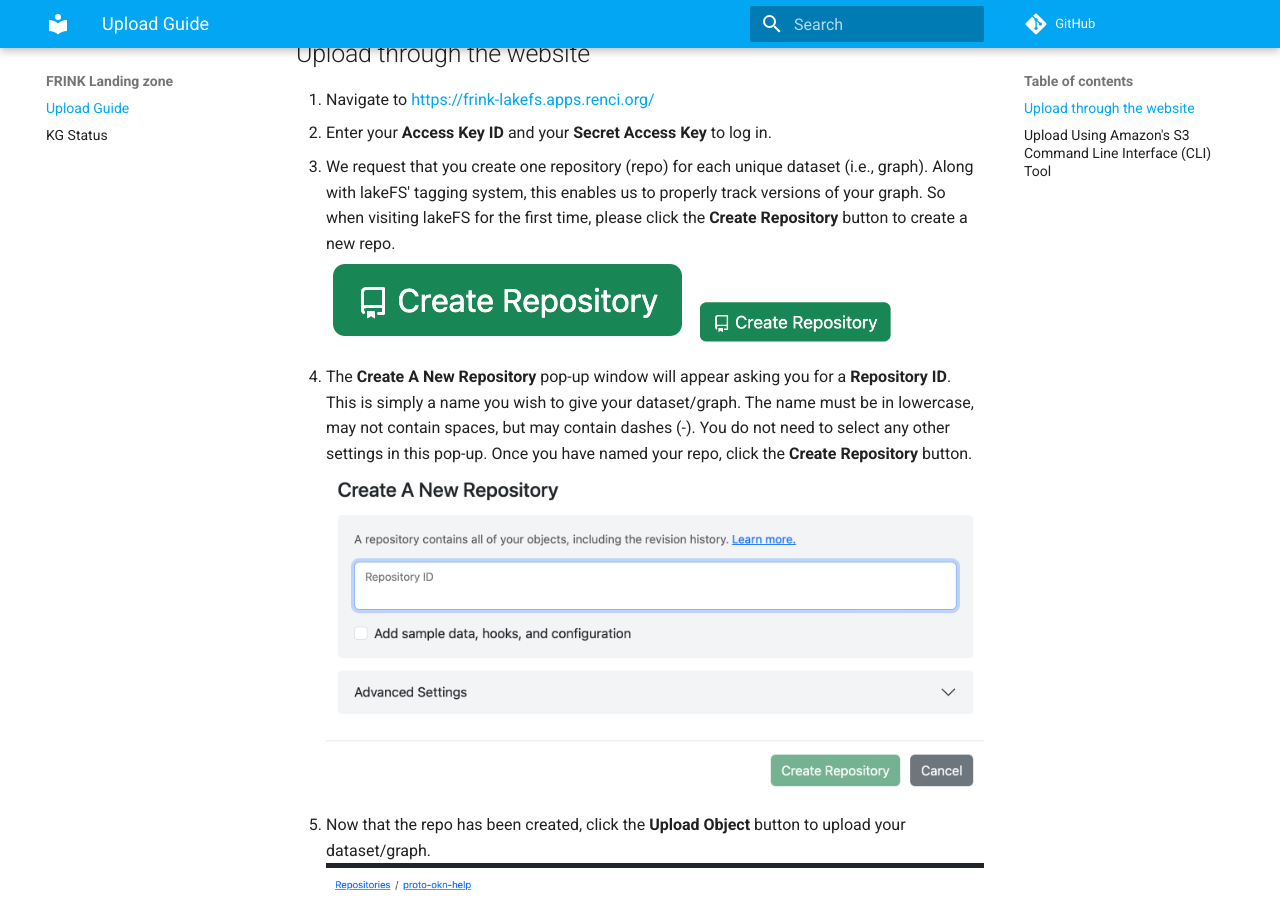
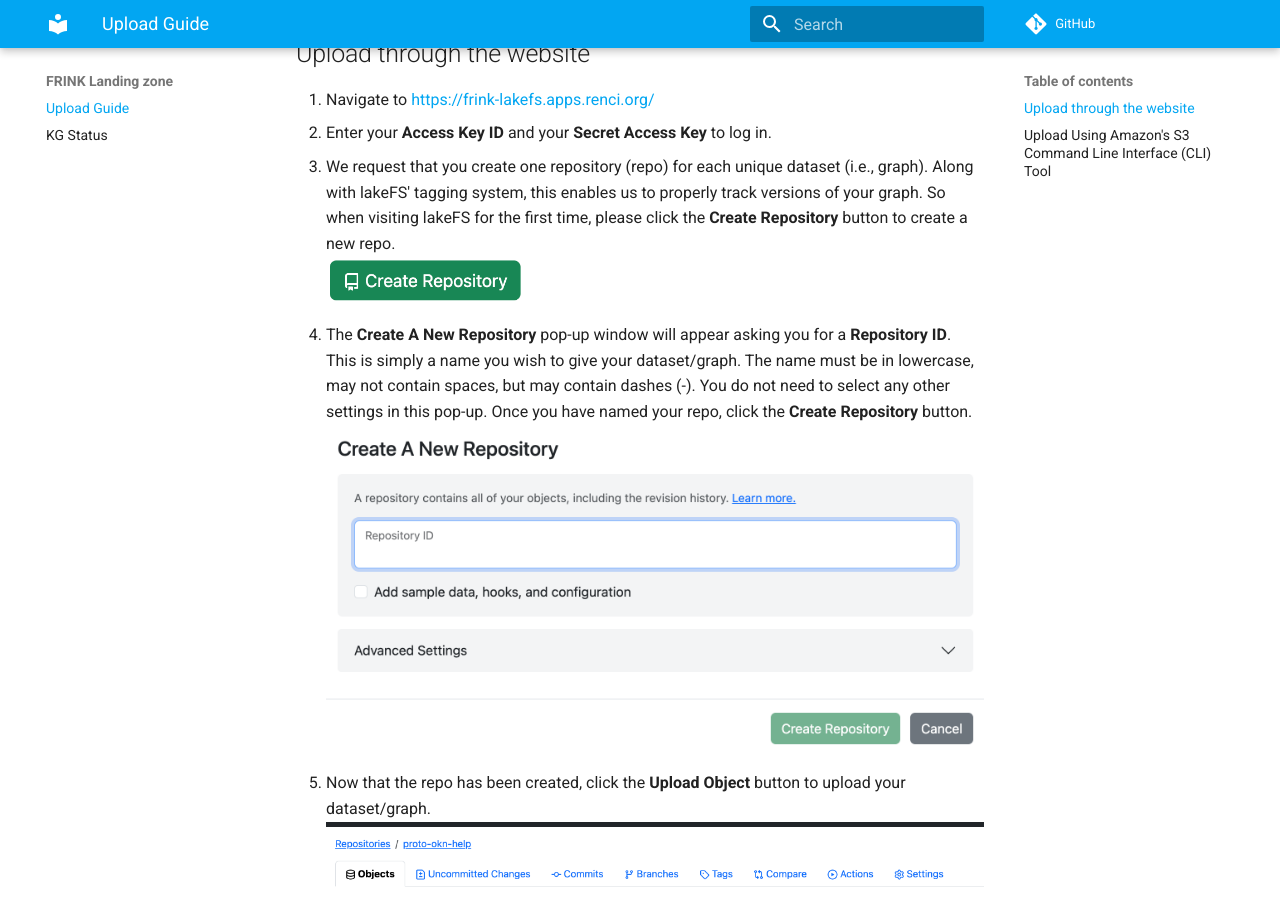
Before and after one commit to frink-okn/frink-landing-zone, an MkDocs documentation site: the page built from docs/index.md, in a window 1280 px wide and 900 px high, scrolled down 571 px. Built offline with MkDocs 1.6.1 and Material for MkDocs 9.7.7, drawn with Linux system fonts in a browser that asks for light colours; comment, search, counter and statistics services are not loaded.

Commit message:
Update index.md

```diff
--- a/docs/index.md
+++ b/docs/index.md
@@ -17,7 +17,6 @@
 1. Navigate to [https://frink-lakefs.apps.renci.org/](https://frink-lakefs.apps.renci.org/)
 2. Enter your **Access Key ID** and your **Secret Access Key** to log in.
 3. We request that you create one repository (repo) for each unique dataset (i.e., graph). Along with lakeFS' tagging system, this enables us to properly track versions of your graph. So when visiting lakeFS for the first time, please click the **Create Repository** button to create a new repo.<br>
-![create-repo](https://frink-okn.github.io/frink-landing-zone/assets/images/1create-repo-button.png)
 <img src="assets/images/1create-repo-button.png" width="200">
 5. The **Create A New Repository** pop-up window will appear asking you for a **Repository ID**. This is simply a name you wish to give your dataset/graph. The name must be in lowercase, may not contain spaces, but may contain dashes (-). You do not need to select any other settings in this pop-up. Once you have named your repo, click the **Create Repository** button.
 ![image](https://frink-okn.github.io/frink-landing-zone/assets/images/2create-repo-popup.png)
```
